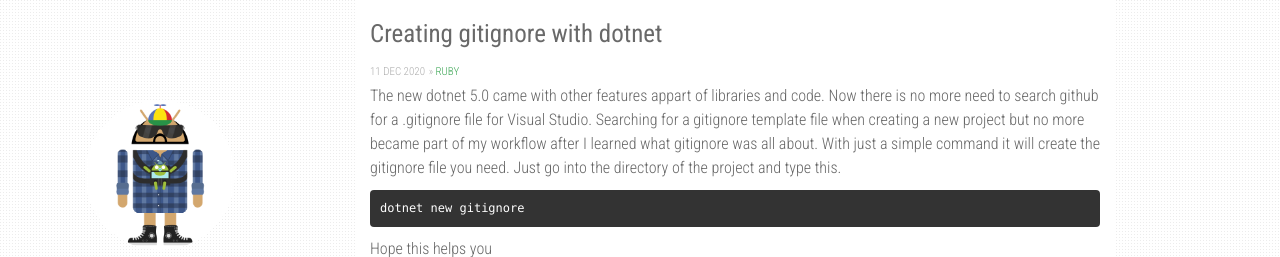
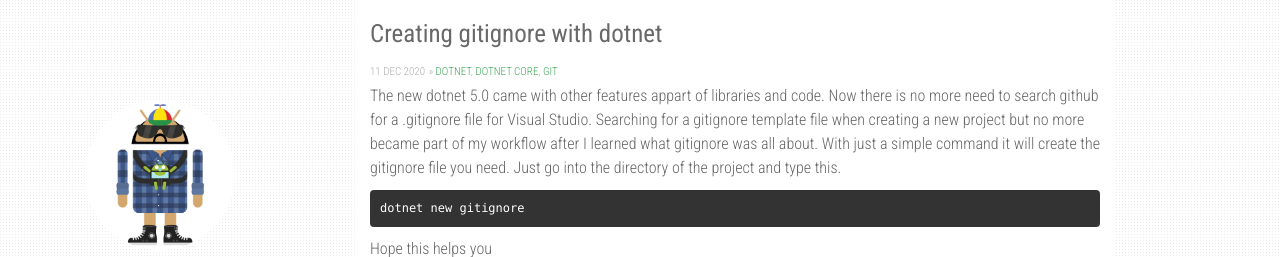
Before and after one commit to soynerdito/soydotnet.github.io, a Jekyll site: the page built from _posts/2020-12-10-dotnet-gitignore.json.markdown, in a window 1280 px wide. Shown: the top 257 px of the page. Built offline with Jekyll 4.4.1, drawn with Linux system fonts in a browser that asks for light colours; nearby versions of some CDN libraries; comment, search, counter and statistics services are not loaded.

Commit message:
updating post category

```diff
--- a/_posts/2020-12-10-dotnet-gitignore.json.markdown
+++ b/_posts/2020-12-10-dotnet-gitignore.json.markdown
@@ -2,7 +2,7 @@
 layout: post
 title:  "Creating gitignore with dotnet"
 date:   2020-12-10 20:03:00 -4
-categories: [ruby]
+categories: [dotnet, dotnet core, git]
 ---
 The new dotnet 5.0 came with other features appart of libraries and code. Now there is no more need to search github for a .gitignore file for Visual Studio. Searching for a gitignore template file when creating a new project but no more became part of my workflow after I learned what gitignore was all about.
 With just a simple command it will create the gitignore file you need. Just go into the directory of the project and type this.
```
